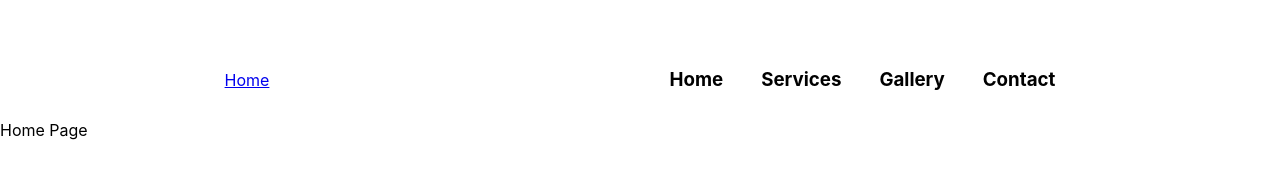
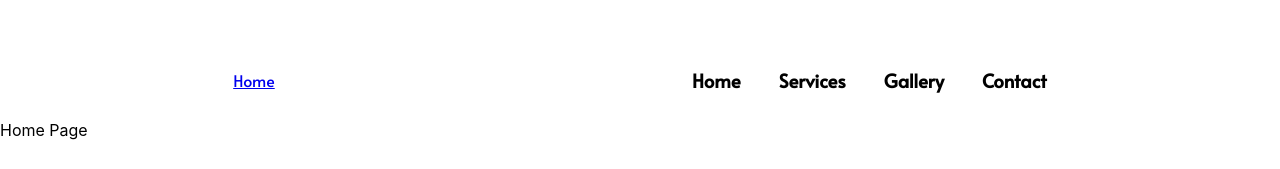
Before and after one commit to GabrielG01/construction-site, a React (Create React App) app: page / in a window 1280 px wide. Shown: the top 169 px of the page. Built offline with nearby package versions, Linux system fonts and the light colour scheme.

Commit message:
More styling fixes with the header

```diff
--- a/src/styles/header.scss
+++ b/src/styles/header.scss
@@ -3,8 +3,10 @@
   height: 120px;
   display: flex;
   justify-content: center;
+  background: transparent;
 
   .header-content {
+    font-family: "Alata", sans-serif;
     width: 943px;
     height: 79px;
     display: flex;
@@ -27,6 +29,10 @@
           padding: 0%;
           margin: 0%;
           color: black;
+          transition: ease-in-out 0.1s;
+        }
+        h3:hover {
+          color: red;
         }
       }
     }
--- a/src/styles/main.scss
+++ b/src/styles/main.scss
@@ -1 +1,3 @@
+@import url("https://fonts.googleapis.com/css?family=Alata&display=swap");
+
 @import "./header.scss";
```
